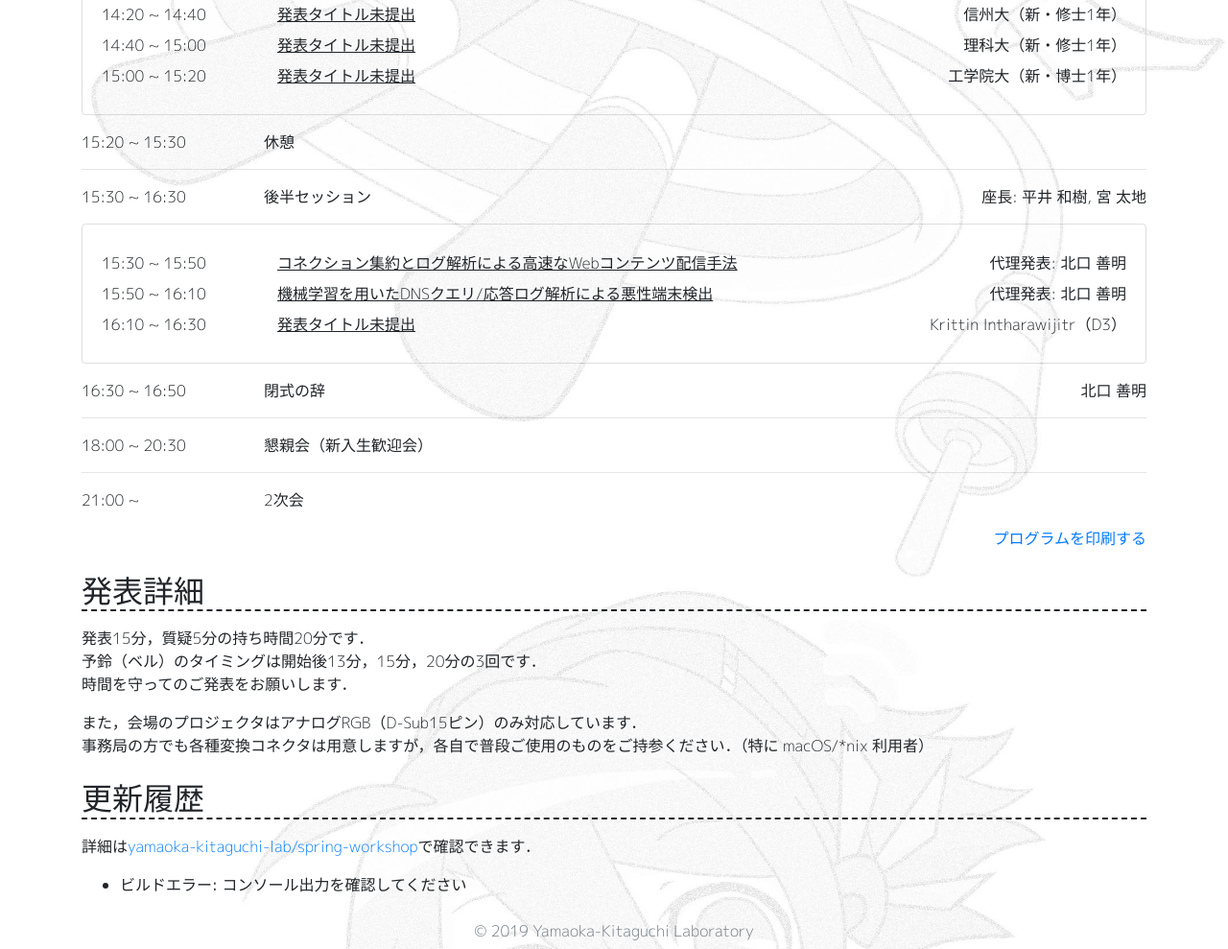
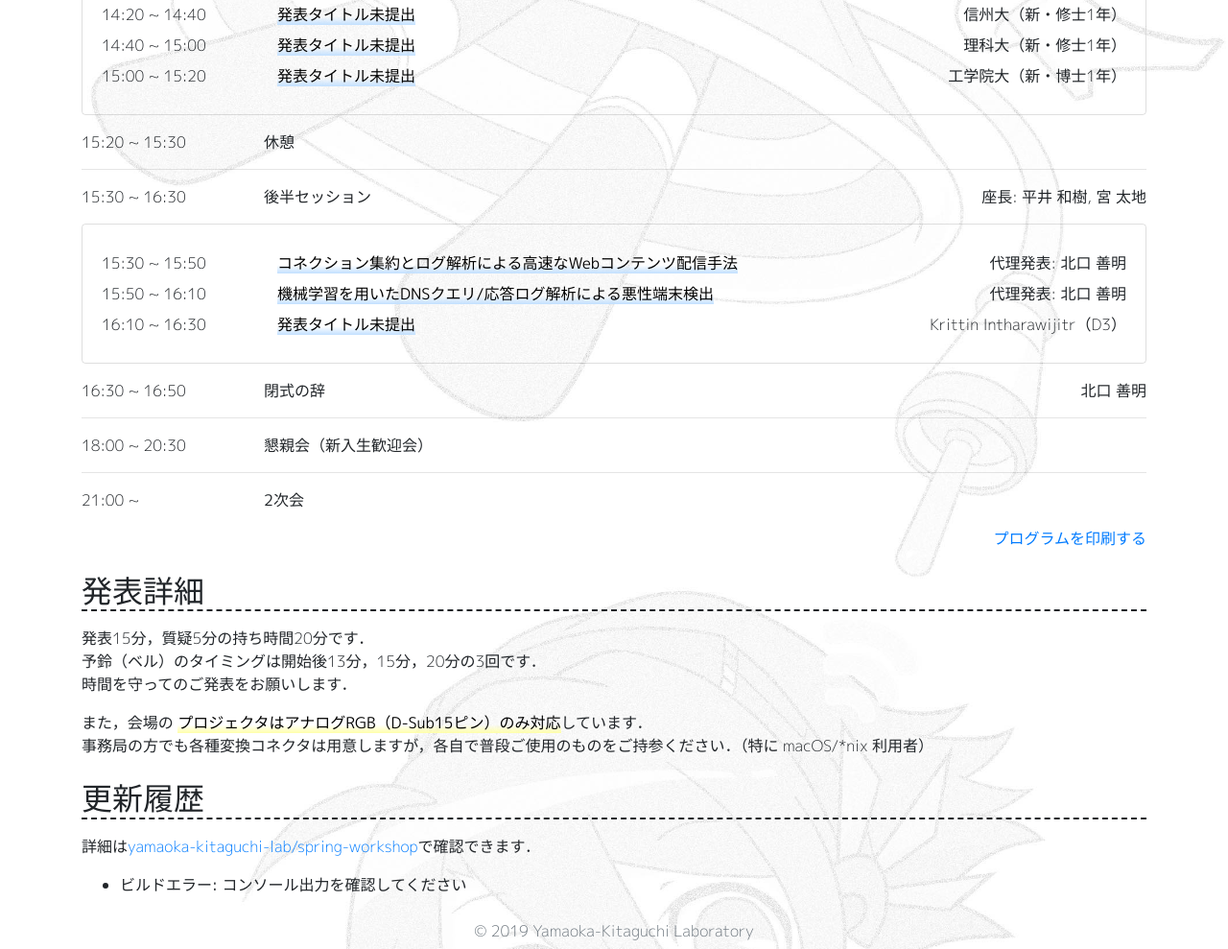
Before and after one commit to yamaoka-kitaguchi-lab/spring.workshop.net.ict.e.titech.ac.jp, a website: page spring-workshop/index.pug in a window 1280 px wide. Shown: the part 900-1889 px from the top of the page at 96% size. Drawn offline with nearby package versions, Linux system fonts and the light colour scheme; files that its build step writes are made by us from their sources; no server answers.

Commit message:
Highlight important information
Signed-off-by: mi2428 <mi2428782020@gmail.com>

```diff
--- a/spring-workshop/include/_inc_announce.pug
+++ b/spring-workshop/include/_inc_announce.pug
@@ -20,7 +20,7 @@
       tr
         th(scope="row") #[i.fas.fa-yen-sign.mr-3]懇親会費
         td
-          p.mb-1 #{workshop.paying}
+          p.mb-1 #[mark.yellow #{workshop.paying}]
           dl#attendance-fee.mb-0
             dt 一般
             dd #{workshop.fee.general}
--- a/spring-workshop/include/_inc_detail.pug
+++ b/spring-workshop/include/_inc_detail.pug
@@ -1,4 +1,4 @@
 section#detail.my-4
   h2.mb-3 発表詳細
   p 発表15分，質疑5分の持ち時間20分です．#[br]予鈴（ベル）のタイミングは開始後13分，15分，20分の3回です．#[br]時間を守ってのご発表をお願いします．
-  p また，会場のプロジェクタはアナログRGB（D-Sub15ピン）のみ対応しています．#[br]事務局の方でも各種変換コネクタは用意しますが，各自で普段ご使用のものをご持参ください．（特に macOS/*nix 利用者）
+  p また，会場の#[mark.yellow プロジェクタはアナログRGB（D-Sub15ピン）のみ対応]しています．#[br]事務局の方でも各種変換コネクタは用意しますが，各自で普段ご使用のものをご持参ください．（特に macOS/*nix 利用者）
--- a/spring-workshop/include/_inc_program.pug
+++ b/spring-workshop/include/_inc_program.pug
@@ -5,7 +5,7 @@ section#program.my-4
   each timeslot, idx in program
     div.row.my-3
       div.col-sm-2.col-md-2 #{timeslot.time}
-      div.col-sm-10.col-md-5 #{timeslot.title}
+      div.col-sm-10.col-md-5.bold #{timeslot.title}
       div.col-sm-12.col-md-5.text-right #{timeslot.owner}
     case timeslot.type
       when 'nonsession'
@@ -17,8 +17,8 @@ section#program.my-4
             each presentation in timeslot.session
               div.row.my-2
                 div.col-sm-2.col-xl-2 #{presentation.time}
-                div.col-sm-10.col-xl-7.underline #{presentation.title}
+                div.col-sm-10.col-xl-7 #[mark.blue #{presentation.title}]
                 div.col-sm-12.col-xl-3.text-right #{presentation.presenter}
 
   p.text-right
-    a#print_program(role="button" href="") プログラムを印刷する
+    a#print_program(role="button" href="#") プログラムを印刷する
--- a/spring-workshop/static/css/style.css
+++ b/spring-workshop/static/css/style.css
@@ -19,8 +19,33 @@ h2 {
   border-bottom: 2px dashed;
 }
 
+mark {
+  padding: 0;
+  font-weight: 400;
+}
+
+mark.yellow {
+  background: linear-gradient(rgba(255,255,255,0) 60%, #ffffa9 100%);
+}
+
+mark.orange {
+  background: linear-gradient(rgba(255,255,255,0) 60%, #ffe0c1 100%);
+}
+
+mark.green {
+  background: linear-gradient(rgba(255,255,255,0) 60%, #e0ffc2 100%);
+}
+
+mark.blue {
+  background: linear-gradient(rgba(255,255,255,0) 60%, #c2e0ff 100%);
+}
+
 .underline {
   text-decoration: underline;
+}
+
+.bold {
+  font-weight: 400;
 }
 
 table#announce_table > tbody > tr > th {
```
